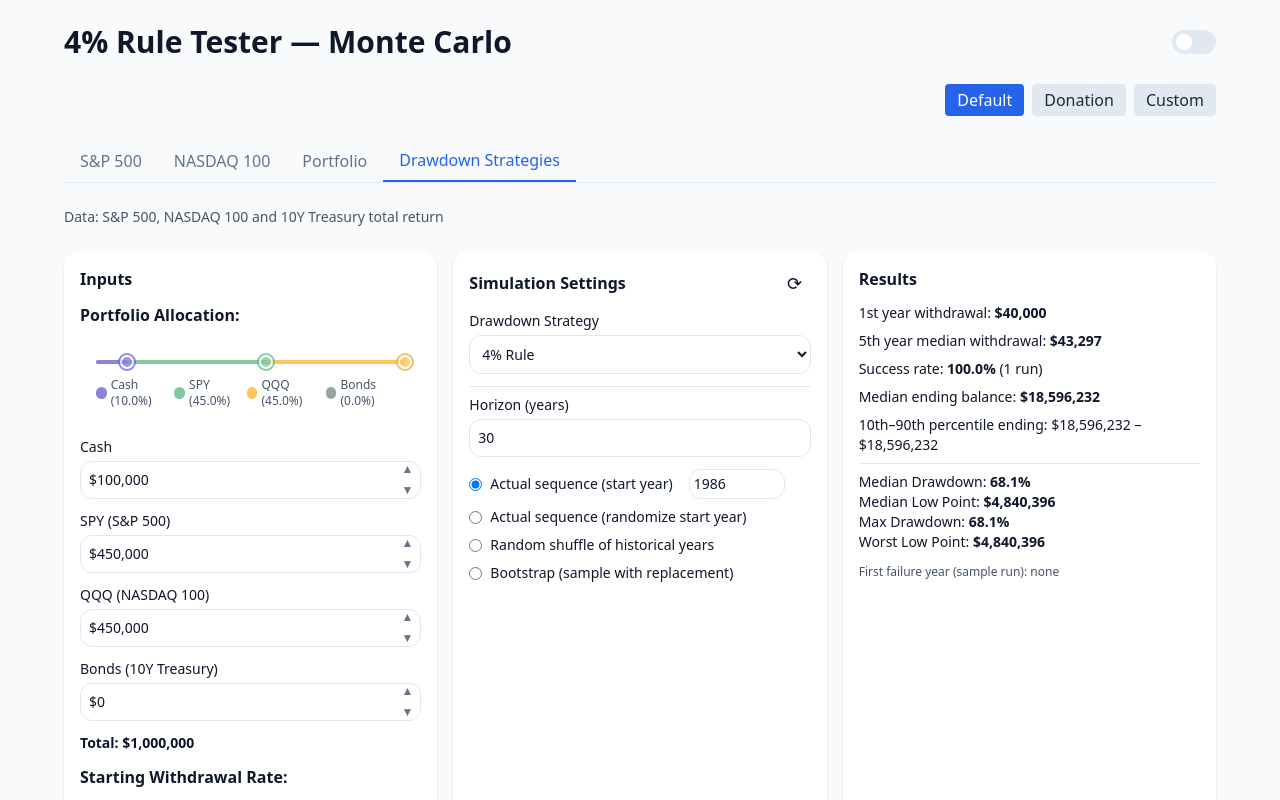
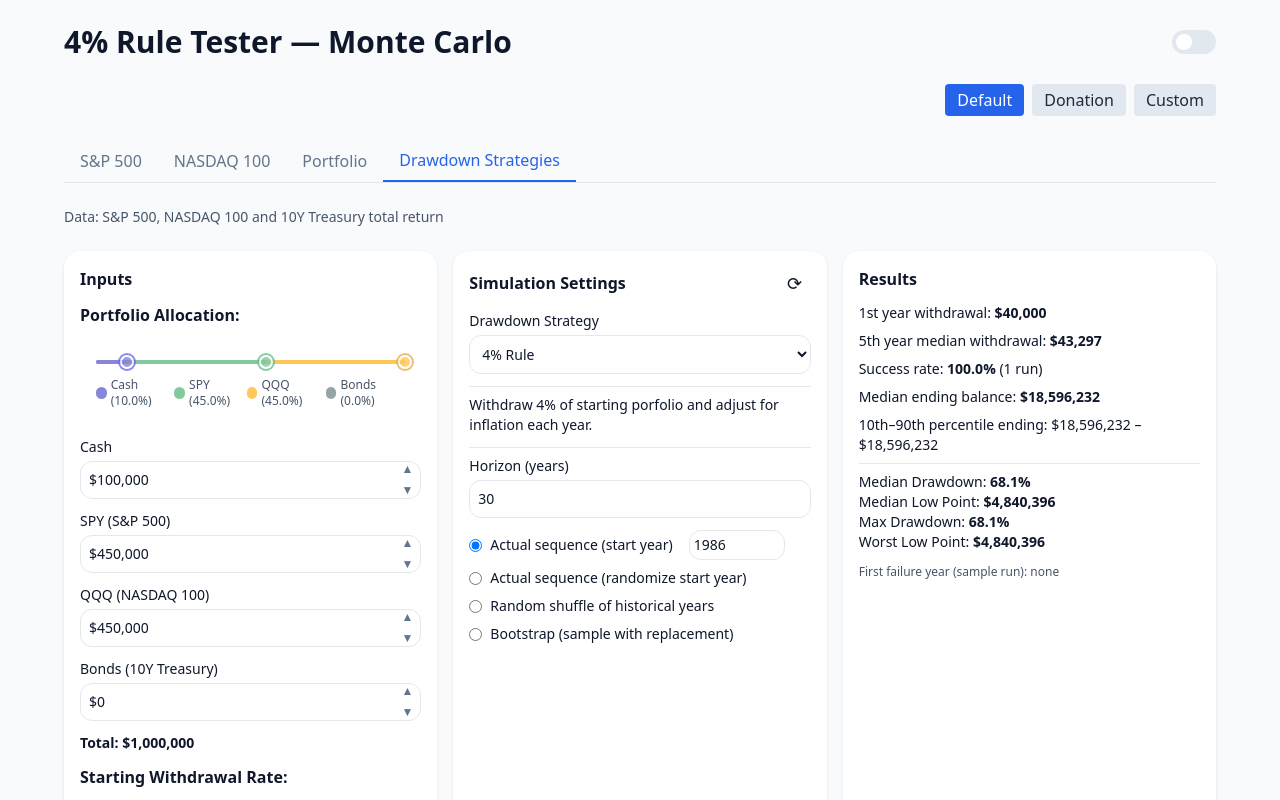
Before and after one commit to GodsMoon/bucket-retirement-calculator, a React (Vite) app: page / in a window 1280 px wide. Both pictures are taken after a click on the button "Drawdown Strategies". Shown: the top 800 px of the page. Built offline with nearby package versions, Linux system fonts and the light colour scheme.

Commit message:
added description

```diff
--- a/src/components/DrawdownTab.tsx
+++ b/src/components/DrawdownTab.tsx
@@ -590,6 +590,18 @@ const DrawdownTab: React.FC<DrawdownTabProps> = ({
             </select>
           </label>
 
+          {strategy === 'fourPercentRule' && (
+            <div className="text-sm border-t pt-2">
+              <h3 className="font mb-2">Withdraw 4% of starting porfolio and adjust for inflation each year.</h3>
+            </div>
+          )}
+
+          {strategy === 'fourPercentRuleUpwardReset' && (
+            <div className="text-sm border-t pt-2">
+              <h3 className="font mb-2">Same as 4%, but if the portfolio grows, reset withdrawals to 4% of the new balance. Spending never goes down—only holds steady or resets upward—providing a growing income when markets rise while protecting against cuts in down years.</h3>
+            </div>
+          )}
+
           {strategy === 'guytonKlinger' && (
             <div className="text-sm border-t pt-2">
               <h3 className="font-semibold mb-2">Guyton-Klinger Parameters</h3>
```
